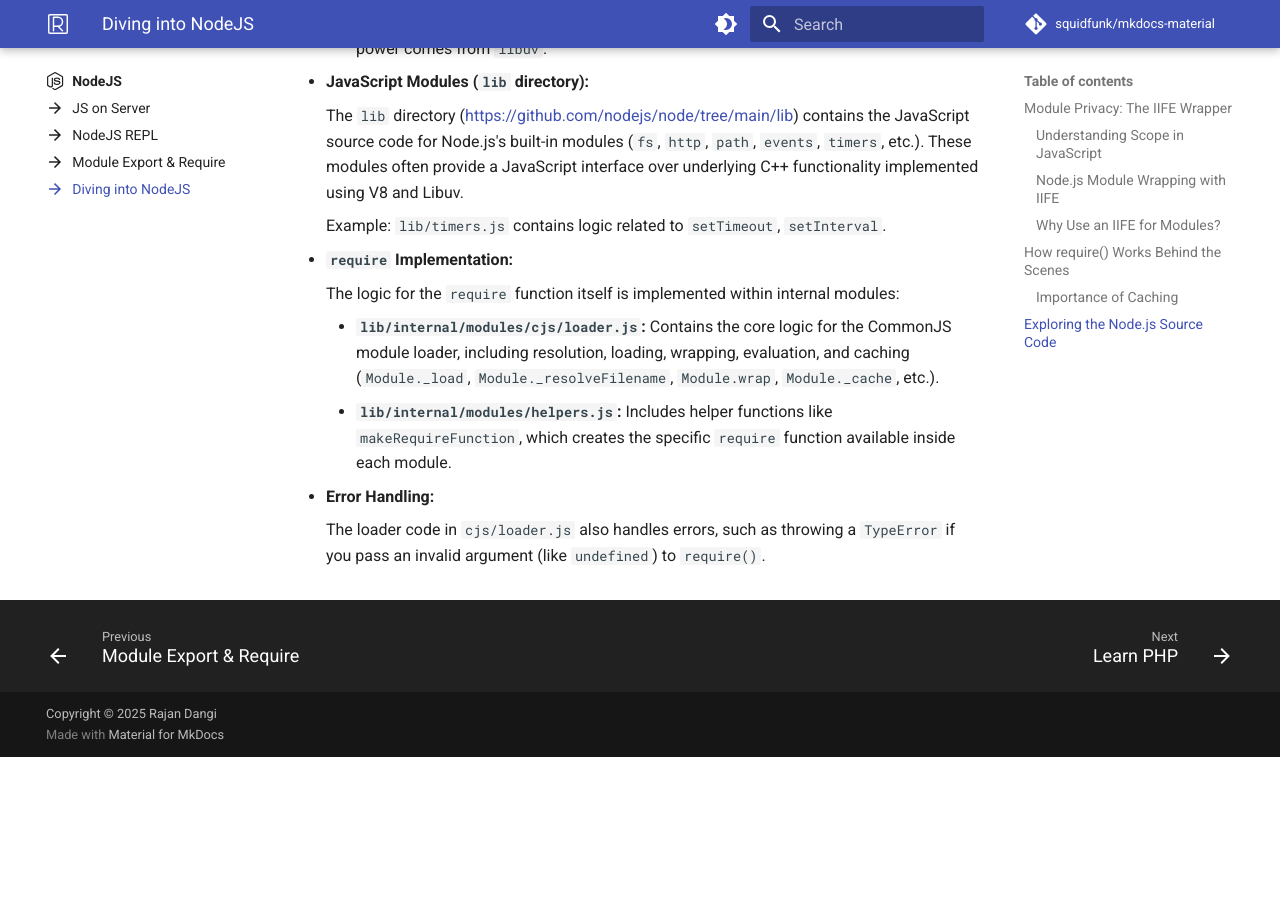
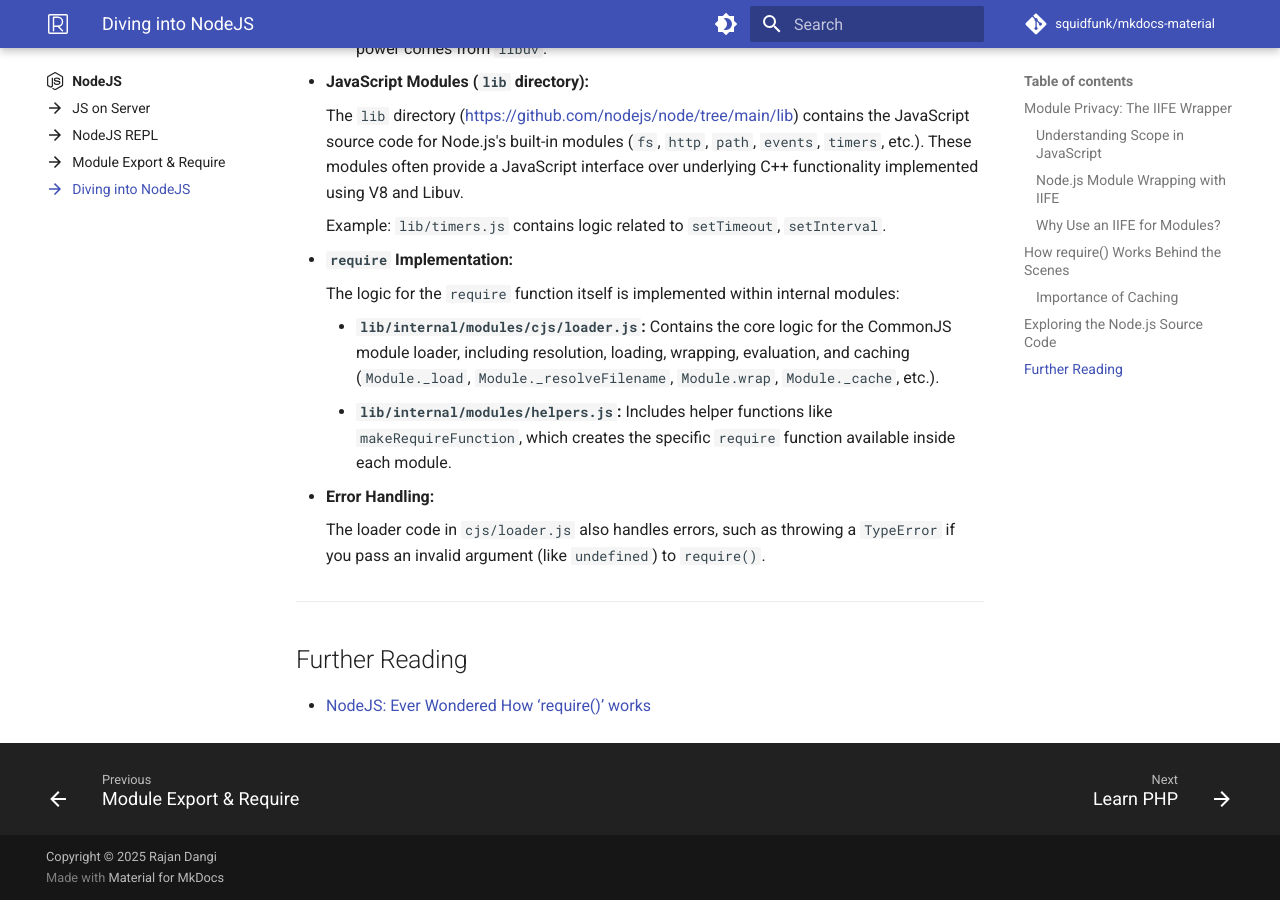
Before and after one commit to rajandangi/docs.rajandangi.com.np, an MkDocs documentation site: the page built from docs/nodejs/diving-into-nodejs-repo.md, in a window 1280 px wide and 900 px high, scrolled down 3710 px. Built offline with MkDocs 1.6.1 and Material for MkDocs 9.7.7, drawn with Linux system fonts in a browser that asks for light colours; emoji names are drawn with the system emoji font; comment, search, counter and statistics services are not loaded; before the commit the page ends 4467 px from its top, so only the background shows below that.

Commit message:
Add further reading section to Node.js modules documentation

```diff
--- a/docs/nodejs/diving-into-nodejs-repo.md
+++ b/docs/nodejs/diving-into-nodejs-repo.md
@@ -135,3 +135,10 @@ Node.js is open-source, and its codebase reveals how these mechanisms are implem
 *   **Error Handling:**
 
     The loader code in `cjs/loader.js` also handles errors, such as throwing a `TypeError` if you pass an invalid argument (like `undefined`) to `require()`.
+
+
+---
+
+## Further Reading
+
+- [NodeJS: Ever Wondered How ‘require()’ works](https://medium.com/@nlfernando11/nodejs-ever-wondered-how-require-works-9aedf0c52128)
```
